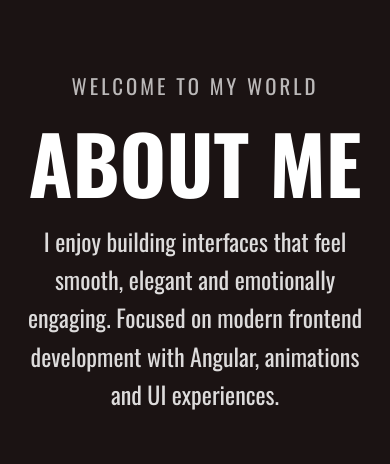
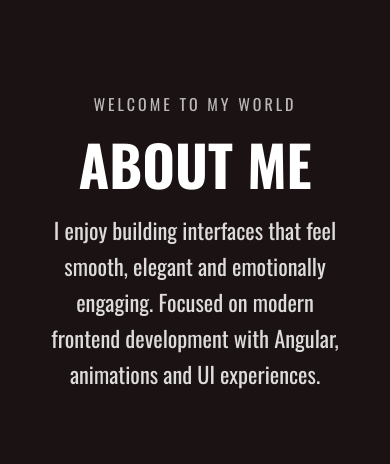
Before and after one commit to valiyeffa/PortfolioFiruza, an Angular app: page / in a window 390 px wide. Shown: the part 1060-1524 px from the top of the page. Built offline with nearby package versions, Linux system fonts and the light colour scheme; no server answers.

Commit message:
add journey

```diff
--- a/src/app/features/home/about/about.scss
+++ b/src/app/features/home/about/about.scss
@@ -66,3 +66,57 @@
         }
     }
 }
+
+@media (max-width:769px) {
+    .about-sect {
+        .container-fluid {
+            .content {
+                width: 80%;
+
+                span {
+                    font-size: 1rem;
+                }
+
+                h1 {
+                    font-size: 3.5rem;
+                }
+
+                p {
+                    text-align: center;
+                    font-size: 1.4rem;
+                }
+            }
+        }
+    }
+}
+
+@media (max-width:426px) {
+    .about-sect {
+        .container-fluid {
+            .content {
+                width: 90%;
+            }
+        }
+    }
+}
+
+@media (max-width:376px) {
+    .about-sect {
+        .container-fluid {
+            .content {
+
+                span {
+                    font-size: 0.9rem;
+                }
+
+                h1 {
+                    font-size: 2.7rem;
+                }
+
+                p {
+                    font-size: 1.2rem;
+                }
+            }
+        }
+    }
+}
--- a/src/app/features/home/home.html
+++ b/src/app/features/home/home.html
@@ -1,3 +1,4 @@
 <app-main></app-main>
 <app-about></app-about>
 <app-projects></app-projects>
+<app-journey></app-journey>
--- a/src/app/features/home/home.ts
+++ b/src/app/features/home/home.ts
@@ -2,10 +2,11 @@ import { Component } from '@angular/core';
 import { Main } from "./main/main";
 import { About } from "./about/about";
 import { Projects } from "./projects/projects";
+import { Journey } from "./journey/journey";
 
 @Component({
   selector: 'app-home',
-  imports: [Main, About, Projects],
+  imports: [Main, About, Projects, Journey],
   templateUrl: './home.html',
   styles: ``,
 })
--- /dev/null
+++ b/src/app/features/home/journey/journey.html
@@ -0,0 +1 @@
+<p>journey works!</p>
--- a/src/app/features/home/projects/projects.ts
+++ b/src/app/features/home/projects/projects.ts
@@ -19,7 +19,6 @@ export class Projects implements AfterViewInit {
     const section = this.sect.nativeElement;
     const wrapper = section.querySelector('.cards-wrapper') as HTMLElement;
 
-    const cards = section.querySelectorAll('.card');
     const totalScroll = wrapper.scrollWidth - window.innerWidth;
 
     gsap.to(wrapper, {
@@ -34,20 +33,5 @@ export class Projects implements AfterViewInit {
         snap: 1 / (wrapper.children.length - 1)
       }
     });
-
-    gsap.from(cards, {
-      opacity: 0,
-      y: 80,
-      scale: 0.9,
-      duration: 0.5,
-      ease: "power3.out",
-      stagger: 0.3,
-
-      scrollTrigger: {
-        trigger: section,
-        start: "top 80%",
-        toggleActions: "play none none reverse"
-      }
-    });
   }
 }
```
Also changed, not shown: src/app/features/home/journey/journey.ts (added, +11 -0 lines), src/app/features/home/journey/journey.scss (added).
